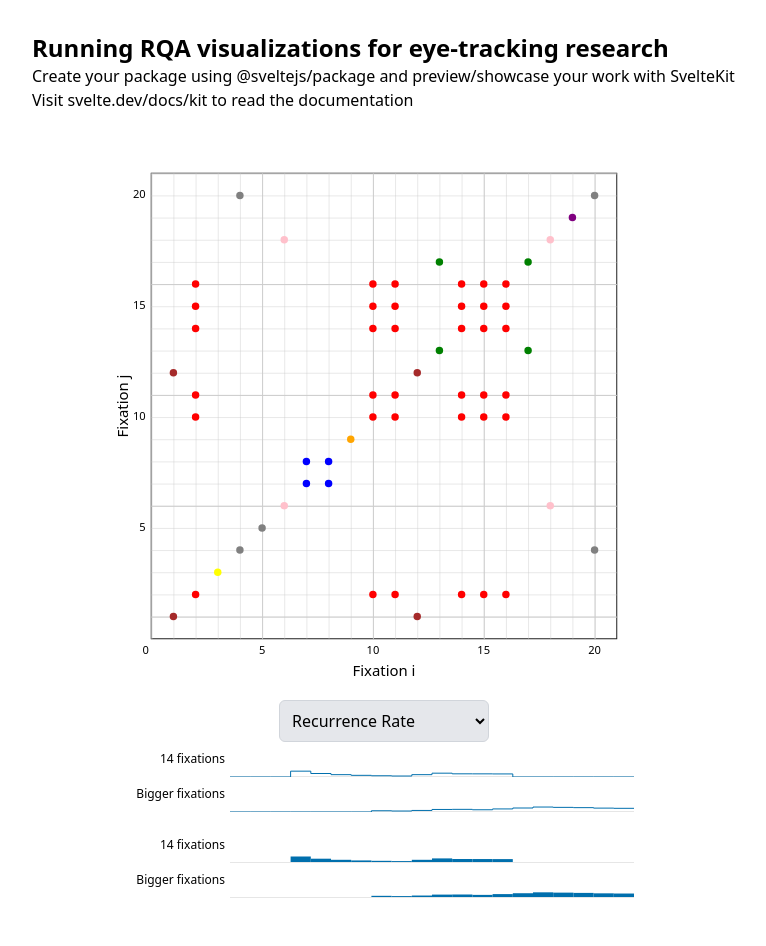
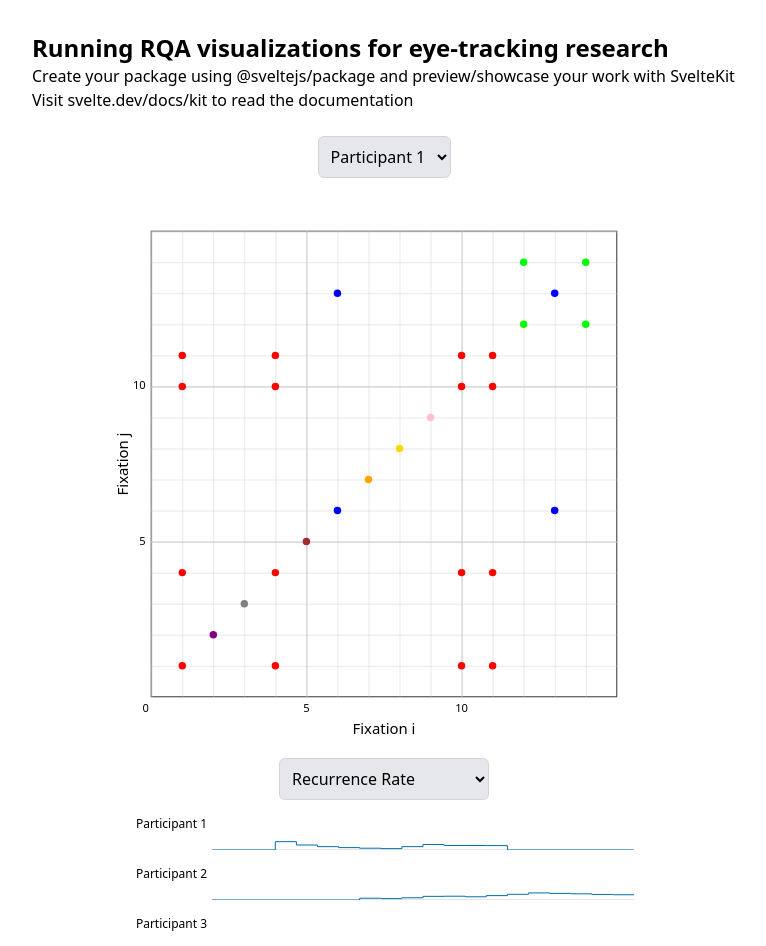
Before and after one commit to misavojte/Running-RQA-Plots, a SvelteKit app: page / in a window 1280 px wide. Shown: the top 946 px of the page, without its empty margins (256-1022 px from the left). Built offline with nearby package versions, Linux system fonts and the light colour scheme.

Commit message:
feat(ui): enhance participant data visualization with dynamic selection and improved styling

```diff
--- a/src/lib/components/RecurrencePlot.svelte
+++ b/src/lib/components/RecurrencePlot.svelte
@@ -66,8 +66,8 @@
         if (value !== 1) return null;
 
         const currentAoi = fixations[i]?.aoi;
-        const colorMapping = aoiColors.find((ac: { aoi: string; color: string }) => ac.aoi === currentAoi[0]);
-        const pointColor = colorMapping?.color;
+        const colorMapping = currentAoi ? aoiColors.find((ac: { aoi: string; color: string }) => ac.aoi === currentAoi[0]) : null;
+        const pointColor = colorMapping?.color ?? '#000000';
 
         return {
           x: (j + 1) * cellSize,
--- a/src/lib/components/RunningRQAPlot.svelte
+++ b/src/lib/components/RunningRQAPlot.svelte
@@ -4,13 +4,14 @@
     import RunningRQAPlotBarGeneric from "./RunningRQAPlotBarLine.svelte";
     import RunningRQAPlotBarBars from "./RunningRQAPlotBarBars.svelte";
     import type { Fixation } from "../types/Fixation.js";
+	import type { Snippet } from "svelte";
 
     interface FixationGroup {
         label: string;
         fixations: Fixation[];
     }
 
-    let { fixationGroups, metric = "recurrenceRate", width = 500, height = 100, lineColor = "black", backgroundColor = "white", gridColor = "#CCCCCC", showGrid = false, displayType = "line" } = $props<{
+    let { fixationGroups, metric = "recurrenceRate", width = 500, height = 100, lineColor = "black", backgroundColor = "white", gridColor = "#CCCCCC", showGrid = false, displayType = "line", tooltipSnippet = null } = $props<{
         fixationGroups: FixationGroup[];
         metric: "determinism" | "determinism2" | "recurrenceRate" | "laminarity" | "laminarity2" | "horizontalLaminarity" | "verticalLaminarity" | "horizontalLaminarity2" | "verticalLaminarity2";
         width?: number;
@@ -20,6 +21,7 @@
         gridColor?: string;
         showGrid?: boolean;
         displayType?: "line" | "bars";
+        tooltipSnippet?: Snippet<[{ x: number; y: number; value: number | null; label: string; fixationIndex: number }]> | null;
     }>();
 
     // Calculate the maximum number of fixations across all groups
@@ -122,8 +124,9 @@
             rowHighlight.setAttribute("pointer-events", "none");
             rowHighlight.setAttribute("class", "highlight-rect-row");
 
-            event.currentTarget.appendChild(highlight);
-            event.currentTarget.appendChild(rowHighlight);
+            const svg = event.currentTarget as SVGSVGElement;
+            svg.appendChild(highlight);
+            svg.appendChild(rowHighlight);
 
             // Update tooltip data
             const group = groupValues()[rowIndex];
@@ -203,6 +206,12 @@
         {/each}
     </svg>
 
+    {#snippet tooltipSnippetDefault(tooltipData: { x: number; y: number; value: number | null; label: string; fixationIndex: number })}
+        <strong>{tooltipData.label}</strong><br>
+        Fixation: {tooltipData.fixationIndex}<br>
+        Value: {tooltipData.value ? tooltipData.value.toFixed(3) : "N/A"}
+    {/snippet}
+
     {#if tooltipData && tooltipData.value !== null}
         <div
             class="tooltip"
@@ -211,9 +220,11 @@
                 top: {tooltipData.y + 15}px;
             "
         >
-            <strong>{tooltipData.label}</strong><br>
-            Fixation: {tooltipData.fixationIndex}<br>
-            Value: {tooltipData.value.toFixed(3)}
+            {#if tooltipSnippet}
+                {@render tooltipSnippet(tooltipData)}
+            {:else}
+                {@render tooltipSnippetDefault(tooltipData)}
+            {/if}
         </div>
     {/if}
 </div>
--- a/src/routes/+page.svelte
+++ b/src/routes/+page.svelte
@@ -15,51 +15,57 @@
         { id: 9, timestamp: 900, aoi: ["AOI9"] },
         { id: 10, timestamp: 1000, aoi: ["AOI1"] },
         { id: 11, timestamp: 1100, aoi: ["AOI1"] },
-        { id: 1, timestamp: 100, aoi: ["AOI1"] },
-        { id: 2, timestamp: 200, aoi: ["AOI2"] },
-        { id: 3, timestamp: 300, aoi: ["AOI3"] },
-        { id: 7, timestamp: 700, aoi: ["AOI7"] },
-        { id: 8, timestamp: 800, aoi: ["AOI8"] },
-        { id: 9, timestamp: 900, aoi: ["AOI9"] },
-        { id: 10, timestamp: 1000, aoi: ["AOI1"] },
-        { id: 11, timestamp: 1100, aoi: ["AOI1"] },
-        { id: 12, timestamp: 1200, aoi: ["AOI12"] },
-        { id: 13, timestamp: 1300, aoi: ["AOI13"] },
-        { id: 14, timestamp: 1400, aoi: ["AOI14"] },
-        { id: 15, timestamp: 1500, aoi: ["AOI15"] },
-        { id: 16, timestamp: 1600, aoi: ["AOI16"] },
-        { id: 17, timestamp: 1700, aoi: ["AOI17"] },
-        { id: 18, timestamp: 1800, aoi: ["AOI18"] },
-        { id: 19, timestamp: 1900, aoi: ["AOI19"] },
-        { id: 20, timestamp: 2000, aoi: ["AOI20"] },
+        { id: 12, timestamp: 1200, aoi: ["AOI1"] },
+        { id: 13, timestamp: 1300, aoi: ["AOI2"] },
+        { id: 14, timestamp: 1400, aoi: ["AOI3"] },
+        { id: 15, timestamp: 1500, aoi: ["AOI7"] },
+        { id: 16, timestamp: 1600, aoi: ["AOI8"] },
+        { id: 17, timestamp: 1700, aoi: ["AOI9"] },
+        { id: 18, timestamp: 1800, aoi: ["AOI1"] },
+        { id: 19, timestamp: 1900, aoi: ["AOI1"] },
+        { id: 20, timestamp: 2000, aoi: ["AOI12"] },
+        { id: 21, timestamp: 2100, aoi: ["AOI13"] },
+        { id: 22, timestamp: 2200, aoi: ["AOI14"] },
+        { id: 23, timestamp: 2300, aoi: ["AOI15"] },
+        { id: 24, timestamp: 2400, aoi: ["AOI16"] },
+        { id: 25, timestamp: 2500, aoi: ["AOI17"] },
+        { id: 26, timestamp: 2600, aoi: ["AOI18"] },
+        { id: 27, timestamp: 2700, aoi: ["AOI19"] },
+        { id: 28, timestamp: 2800, aoi: ["AOI20"] },
     ];
 
-    const fixationsShorter = fixations.slice(0, 14).sort(() => Math.random() - 0.5);
-    const fixationsBigger = fixations.slice(0, 20).sort(() => Math.random() - 0.5);
+    const arrayOfRandomFixationSetsWithLabels = [
+        {label: "Participant 1", fixations: fixations.slice(0, 14).sort(() => Math.random() - 0.5)},
+        {label: "Participant 2", fixations: fixations.slice(0, 20).sort(() => Math.random() - 0.5)},
+        {label: "Participant 3", fixations: fixations.slice(0, 10).sort(() => Math.random() - 0.5)},
+        {label: "Participant 4", fixations: fixations.slice(0, 18).sort(() => Math.random() - 0.5)},
+    ];
 
     let metric: "recurrenceRate" | "determinism" | "determinism2" | "laminarity" | "laminarity2" | "verticalLaminarity" | "verticalLaminarity2" | "horizontalLaminarity" | "horizontalLaminarity2" = $state("recurrenceRate");
 
+    let selectedParticipantIndex: number = $state(0);
+
     const aoiColors = [
-        { aoi: "AOI1", color: "red" },
-        { aoi: "AOI2", color: "blue" },
-        { aoi: "AOI3", color: "green" },
-        { aoi: "AOI4", color: "yellow" },
-        { aoi: "AOI5", color: "purple" },
-        { aoi: "AOI6", color: "orange" },
-        { aoi: "AOI7", color: "pink" },
-        { aoi: "AOI8", color: "gray" },
-        { aoi: "AOI9", color: "brown" },
-        { aoi: "AOI10", color: "black" },
-        { aoi: "AOI11", color: "white" },
-        { aoi: "AOI12", color: "gray" },
-        { aoi: "AOI13", color: "brown" },
-        { aoi: "AOI14", color: "black" },
-        { aoi: "AOI15", color: "white" },
-        { aoi: "AOI16", color: "gray" },
-        { aoi: "AOI17", color: "brown" },
-        { aoi: "AOI18", color: "black" },
-        { aoi: "AOI19", color: "white" },
-        { aoi: "AOI20", color: "gray" },
+        { aoi: "AOI1", color: "#FF0000" },  // red
+        { aoi: "AOI2", color: "#0000FF" },  // blue
+        { aoi: "AOI3", color: "#00FF00" },  // green
+        { aoi: "AOI4", color: "#FFD700" },  // yellow
+        { aoi: "AOI5", color: "#800080" },  // purple
+        { aoi: "AOI6", color: "#FFA500" },  // orange
+        { aoi: "AOI7", color: "#FFC0CB" },  // pink
+        { aoi: "AOI8", color: "#808080" },  // gray
+        { aoi: "AOI9", color: "#A52A2A" },  // brown
+        { aoi: "AOI10", color: "#000000" }, // black
+        { aoi: "AOI11", color: "#FFFFFF" }, // white
+        { aoi: "AOI12", color: "#696969" }, // dim gray
+        { aoi: "AOI13", color: "#8B4513" }, // saddle brown
+        { aoi: "AOI14", color: "#2F4F4F" }, // dark slate gray
+        { aoi: "AOI15", color: "#F5F5F5" }, // white smoke
+        { aoi: "AOI16", color: "#A9A9A9" }, // dark gray
+        { aoi: "AOI17", color: "#D2691E" }, // chocolate
+        { aoi: "AOI18", color: "#1A1A1A" }, // very dark gray
+        { aoi: "AOI19", color: "#DCDCDC" }, // gainsboro
+        { aoi: "AOI20", color: "#B8B8B8" }  // medium gray
     ];
 
 </script>
@@ -77,7 +83,21 @@
     <p>Visit <a href="https://svelte.dev/docs/kit">svelte.dev/docs/kit</a> to read the documentation</p>
     <br>
     <div class="flex flex-col items-center justify-center">
-        <RecurrencePlot fixations={fixationsBigger} size={500} pointSize={4} highlightColor="#006FAD" showGrid={true} aoiColors={aoiColors} tooltipSnippet={tooltipSnippet} />
+        <select bind:value={selectedParticipantIndex} class="mb-4 bg-gray-200 p-2 rounded-md border-gray-300 border">
+            {#each arrayOfRandomFixationSetsWithLabels as participant, index}
+                <option value={index}>{participant.label}</option>
+            {/each}
+        </select>
+
+        <RecurrencePlot
+            fixations={arrayOfRandomFixationSetsWithLabels[selectedParticipantIndex].fixations}
+            size={500}
+            pointSize={4}
+            highlightColor="#006FAD"
+            showGrid={true}
+            aoiColors={aoiColors}
+            tooltipSnippet={tooltipSnippet}
+        />
         <br>
         </div>
         <div class="flex flex-col items-center justify-center">
@@ -94,17 +114,11 @@
         </select>
 
         <div class="flex flex-col items-center justify-center border-gray-300">
-            <RunningRqaPlot metric={metric} fixationGroups={[
-                {label: "14 fixations", fixations: fixationsShorter},
-                {label: "Bigger fixations", fixations: fixationsBigger},
-            ]} width={500} height={70} lineColor="#006FAD" showGrid={true} />
+            <RunningRqaPlot metric={metric} fixationGroups={arrayOfRandomFixationSetsWithLabels} width={500} height={200} lineColor="#006FAD" showGrid={true} />
         </div>
 
         <div class="flex flex-col items-center justify-center border-gray-300 my-4">
-            <RunningRqaPlot metric={metric} fixationGroups={[
-                {label: "14 fixations", fixations: fixationsShorter},
-                {label: "Bigger fixations", fixations: fixationsBigger},
-            ]} width={500} height={70} lineColor="#006FAD" showGrid={true} displayType="bars" />
+            <RunningRqaPlot metric={metric} fixationGroups={arrayOfRandomFixationSetsWithLabels} width={500} height={200} lineColor="#006FAD" showGrid={true} displayType="bars" />
         </div>
     </div>
     <footer class="text-center text-sm text-gray-500 mt-8">
```
